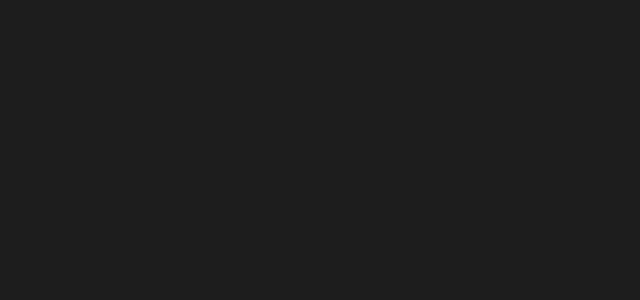
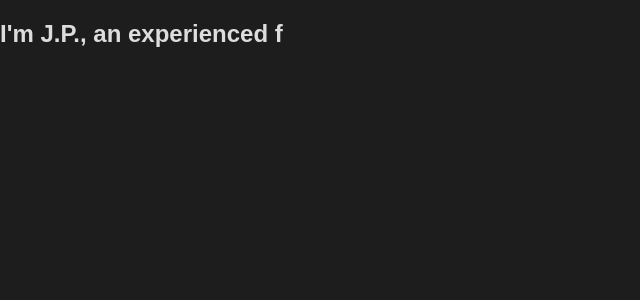
Before and after one commit to jpz95/profile, a Next.js app: page / in a window 1280 px wide. Shown: the top 300 px of the page, without its empty margins (0-640 px from the left). Built offline with nearby package versions, Linux system fonts and the light colour scheme.

Commit message:
Adds typewriter hook

```diff
--- /dev/null
+++ b/hooks/useTypeWriter.ts
@@ -0,0 +1,111 @@
+import { useEffect, useState } from "react";
+
+// var TxtType = function(el, toRotate, period) {
+//   this.toRotate = toRotate;
+//   this.el = el;
+//   this.loopNum = 0;
+//   this.period = parseInt(period, 10) || 2000;
+//   this.txt = '';
+//   this.tick();
+//   this.isDeleting = false;
+// };
+
+// TxtType.prototype.tick = function() {
+//   var i = this.loopNum % this.toRotate.length;
+//   var fullTxt = this.toRotate[i];
+
+//   // add or remove text
+//   if (this.isDeleting) {
+//     this.txt = fullTxt.substring(0, this.txt.length - 1);
+//   } else {
+//     this.txt = fullTxt.substring(0, this.txt.length + 1);
+//   }
+
+//   this.el.innerHTML = '<span class="wrap">'+this.txt+'</span>';
+
+//   var that = this;
+//   var delta = 200 - Math.random() * 100;
+
+//   if (this.isDeleting) { delta /= 2; }
+
+//   if (!this.isDeleting && this.txt === fullTxt) {
+//   delta = this.period;
+//   this.isDeleting = true;
+//   } else if (this.isDeleting && this.txt === '') {
+//   this.isDeleting = false;
+//   this.loopNum++;
+//   delta = 500;
+//   }
+
+//   setTimeout(function() {
+//   that.tick();
+//   }, delta);
+// };
+
+interface Sentence {
+  text: string
+  period: number
+}
+
+/**
+ * When typing out the sentence, we want to spend around 0.2s to type each letter.
+ * When deleting, we want the letters to go away more quickly (because we messed up).
+ * We add a little randomness to be more realistic.
+ */
+const getTypingDelay = (isDeleting: boolean): number => {
+  const delay = 200 - Math.random() * 100;
+  return isDeleting ? delay / 2 : delay;
+}
+
+const getNextTextToType = (currentText: string, isDeleting: boolean, sentence: Sentence): string => {
+  const { text } = sentence;
+  return isDeleting
+    ? text.substring(0, currentText.length - 1)
+    : text.substring(0, currentText.length + 1);;
+}
+
+export default function useTypeWriter(sentences: Sentence[]) {
+  const [sentenceIndex, setSentenceIndex] = useState(0);
+  const [isDeleting, setIsDeleting] = useState(false);
+
+  const initialSentence = sentences[sentenceIndex];
+  const [sentence, setSentence] = useState<Sentence>(initialSentence);
+
+  useEffect(() => {
+    const sentence = sentences[sentenceIndex];
+    setSentence(sentence);
+  }, [sentenceIndex])
+
+  const [typeWriterDelay, setTypeWriterDelay] = useState(getTypingDelay(isDeleting));
+  const [typeWriterText, setTypeWriterText] = useState('');
+
+  useEffect(() => {
+    setTimeout(() => {
+      const isSentencedFullyTyped = !isDeleting && sentence.text === typeWriterText;
+      const isSentencedFullyDeleted = isDeleting && typeWriterText === '';
+
+      if (isSentencedFullyTyped) {
+        // The delay before the text starts deleting itself
+        setTypeWriterDelay(sentence.period);
+        setIsDeleting(true);
+
+      } else if (isSentencedFullyDeleted) {
+        // Get next sentence
+        const newIndex = (sentenceIndex + 1) % sentences.length;
+        setSentenceIndex(newIndex);
+
+        setTypeWriterDelay(getTypingDelay(false));
+        setIsDeleting(false);
+
+      } else {
+        setTypeWriterDelay(getTypingDelay(isDeleting));
+      }
+
+      setTypeWriterText(getNextTextToType(typeWriterText, isDeleting, sentence));
+
+    }, typeWriterDelay);
+
+  }, [typeWriterText, isDeleting]);
+
+  return typeWriterText;
+}
--- a/pages/index.js
+++ b/pages/index.js
@@ -1,8 +1,14 @@
-import Link from 'next/link'
+import useTypeWriter from 'hooks/useTypeWriter.ts'
 
 export default function Home() {
+  const sentences = [
+    { text: 'OH, howdy!', period: 1500 }, // set to good morning/afternoon/evening
+    { text: `I'm J.P., an experienced frontend engineer`, period: 2500 },
+  ];
+  const text = useTypeWriter(sentences);
   return (
     <div>
+      <h2>{text}</h2>
       {/* <Link href="/about" as={process.env.BACKEND_URL + '/about'}>
         <a>About</a>
       </Link> */}
```
